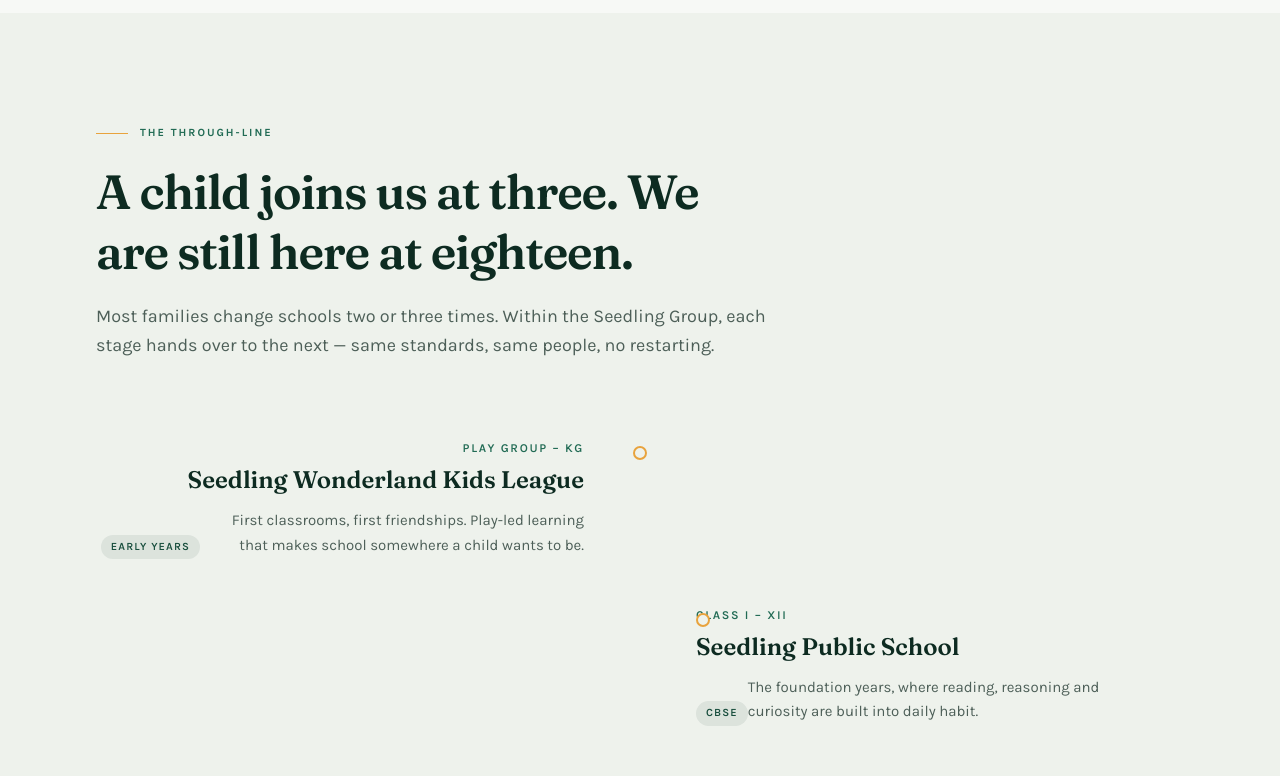
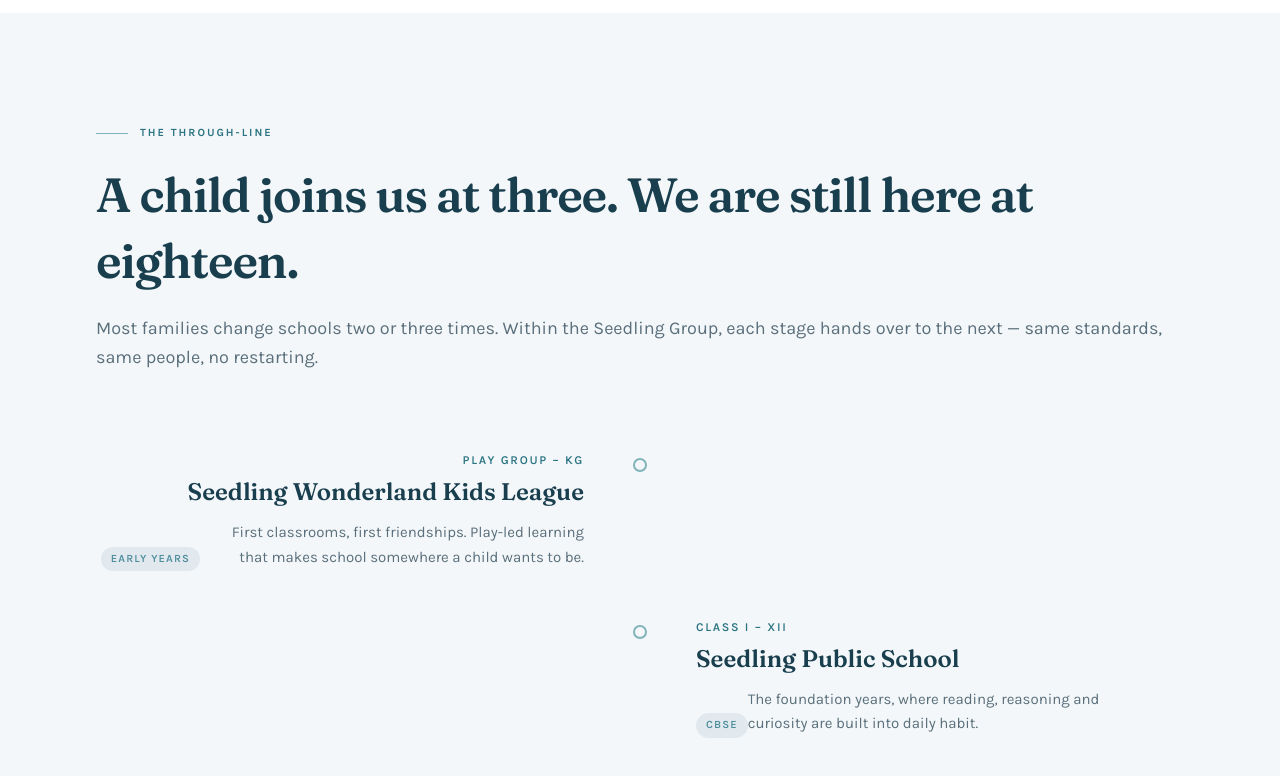
Before and after one commit to itstealth/seedling-all-in-one, a Next.js app: page / in a window 1280 px wide. Shown: the part 1780-2556 px from the top of the page. Built offline with nearby package versions, Linux system fonts and the light colour scheme; a web font is replaced by a local one.

Commit message:
Refactor styles in AlumniSpotlight, Hero, Journey components and update global color palette

```diff
--- a/app/components/home/AlumniSpotlight.tsx
+++ b/app/components/home/AlumniSpotlight.tsx
@@ -59,13 +59,13 @@
               key={alum.name}
               className="overflow-hidden rounded-2xl border border-banyan-800/12 bg-paper-100"
             >
-              <div className="relative aspect-[4/3] bg-banyan-800/8">
+              <div className="relative aspect-[239/283] bg-banyan-800/8">
                 <Image
                   src={alum.photo}
                   alt={alum.name}
                   fill
                   sizes="(min-width: 640px) 33vw, 100vw"
-                  className="object-cover object-top"
+                  className="object-contain"
                 />
               </div>
               <figcaption className="p-5">
--- a/app/components/home/Hero.tsx
+++ b/app/components/home/Hero.tsx
@@ -46,7 +46,7 @@
         <div className="mt-9 flex flex-wrap items-center gap-3">
           <a
             href="#journey"
-            className="rounded-full bg-marigold-500 px-6 py-3.5 text-sm font-semibold text-banyan-950 transition-colors hover:bg-marigold-400"
+            className="rounded-full bg-banyan-800 px-6 py-3.5 text-sm font-semibold text-paper-50 transition-colors hover:bg-banyan-700"
           >
             Follow the journey
           </a>
--- a/app/components/home/Journey.tsx
+++ b/app/components/home/Journey.tsx
@@ -35,12 +35,12 @@
   return (
     <section id="journey" className="bg-paper-100 py-20 lg:py-28">
       <div className="mx-auto max-w-6xl px-5 lg:px-8">
-        <div className="max-w-2xl">
+        <div>
           <p className="eyebrow flex items-center gap-3 text-banyan-600">
             <span className="h-px w-8 bg-marigold-500" aria-hidden="true" />
             The through-line
           </p>
-          <h2 className="mt-5 font-display text-3xl font-semibold leading-tight tracking-tight text-banyan-900 sm:text-4xl lg:text-5xl">
+          <h2 className="mt-5 font-display text-3xl font-semibold leading-snug tracking-tight text-banyan-900 sm:text-4xl lg:text-5xl">
             A child joins us at three. We are still here at eighteen.
           </h2>
           <p className="mt-5 text-lg leading-relaxed text-ink-muted">
@@ -67,9 +67,9 @@
               }`}
             >
               <span
-                className={`absolute left-0 top-1.5 flex h-3.5 w-3.5 items-center justify-center rounded-full border-2 border-marigold-500 bg-paper-100 lg:left-auto ${
+                className={`absolute left-0 top-1.5 flex h-3.5 w-3.5 items-center justify-center rounded-full border-2 border-marigold-500 bg-paper-100 ${
                   index % 2 === 0
-                    ? "lg:-right-[0.4375rem]"
+                    ? "lg:left-auto lg:-right-[0.4375rem]"
                     : "lg:-left-[0.4375rem]"
                 }`}
                 aria-hidden="true"
--- a/app/globals.css
+++ b/app/globals.css
@@ -1,30 +1,32 @@
 @import "tailwindcss";
 
 @theme {
-  /* Banyan green — roots, growth, the 30-year institution */
-  --color-banyan-950: #071c15;
-  --color-banyan-900: #0d2b21;
-  --color-banyan-800: #10362b;
-  --color-banyan-700: #174d3c;
-  --color-banyan-600: #216b54;
-  --color-banyan-500: #2f8a6d;
+  /* Palette — text #193E4E · background #ffffff · primary #16537F · secondary #2B7483 · accent #81B3BA */
 
-  /* Marigold — celebration, assembly-day warmth */
-  --color-marigold-500: #e8a33d;
-  --color-marigold-400: #f0b862;
-  --color-marigold-300: #f7d197;
+  /* Blue-teal family (was banyan green) */
+  --color-banyan-950: #102e3c; /* deepest dark — director, footer, nav, hero gradient */
+  --color-banyan-900: #193e4e; /* text — hero bg, headings */
+  --color-banyan-800: #16537f; /* primary — CTAs, SPS card, wordmark */
+  --color-banyan-700: #4e8d9b; /* hover, inline highlight */
+  --color-banyan-600: #2b7483; /* secondary — eyebrows, board labels */
+  --color-banyan-500: #81b3ba; /* accent — spine gradient */
 
-  /* Deep harbour blue — the Cambridge shield's own register */
-  --color-harbour-800: #1d3b4d;
-  --color-harbour-700: #26506a;
+  /* Accent family (was marigold gold) */
+  --color-marigold-500: #81b3ba; /* accent — eyebrow dashes, bright card */
+  --color-marigold-400: #9ac6cd; /* lighter accent on dark */
+  --color-marigold-300: #b8d7dc; /* lightest accent on dark */
 
-  /* Paper — green-tinted off-white, not cream */
-  --color-paper-50: #f7f9f6;
-  --color-paper-100: #eef2ec;
-  --color-paper-200: #dde5da;
+  /* Deep card blue (was harbour) */
+  --color-harbour-800: #2b7483; /* secondary — SIA card */
+  --color-harbour-700: #1f5a69; /* deeper secondary */
 
-  --color-ink: #14201c;
-  --color-ink-muted: #4d5f58;
+  /* Paper — whites and near-whites */
+  --color-paper-50: #ffffff; /* background */
+  --color-paper-100: #f3f7f9; /* very light cool tint — alternate sections */
+  --color-paper-200: #ffffff; /* light text and borders on dark */
+
+  --color-ink: #193e4e; /* text */
+  --color-ink-muted: #5a6f7b; /* muted slate-teal */
 
   --font-display: var(--font-fraunces);
   --font-body: var(--font-karla);
```
